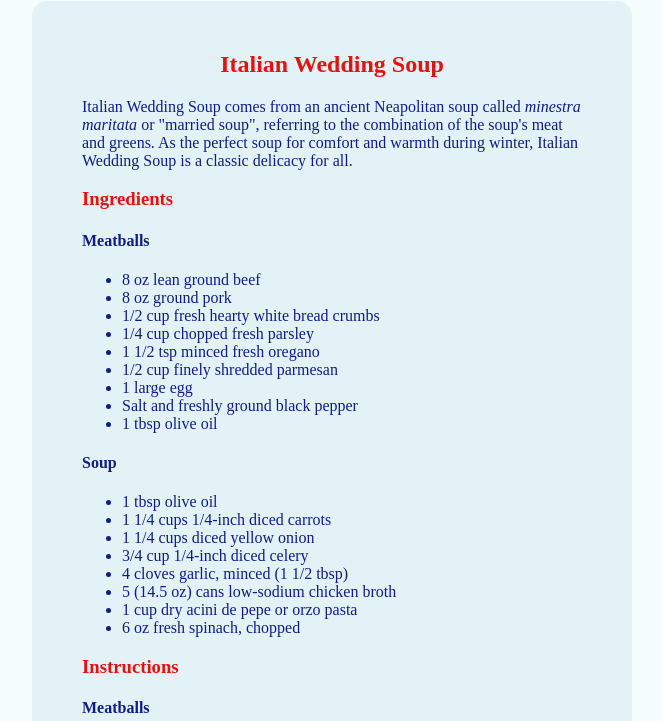
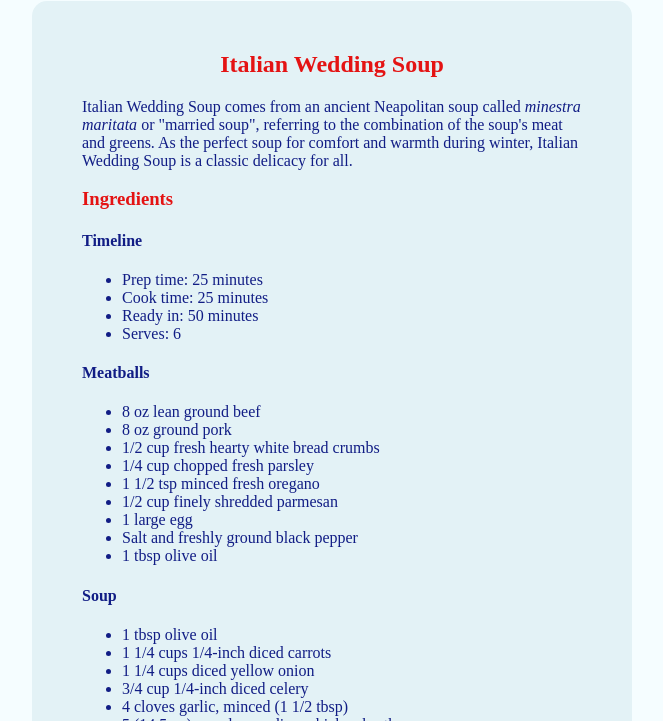
Before and after one commit to seanbros/ifspring2023, a plain HTML site: page recipe/research/index.html in a window 1280 px wide. Shown: the part 79-800 px from the top of the page, without its empty margins (308-971 px from the left). Drawn offline with Linux system fonts and the light colour scheme; a web font is replaced by a local one.

Commit message:
Add files via upload

```diff
--- a/recipe/research/index.html
+++ b/recipe/research/index.html
@@ -14,6 +14,13 @@
 
         <p>Italian Wedding Soup comes from an ancient Neapolitan soup called <i>minestra maritata</i> or "married soup", referring to the combination of the soup's meat and greens. As the perfect soup for comfort and warmth during winter, Italian Wedding Soup is a classic delicacy for all.</p>
         <h3>Ingredients</h3>
+        <h4>Timeline</h4>
+        <ul>
+            <li>Prep time: 25 minutes</li>
+            <li>Cook time: 25 minutes</li>
+            <li>Ready in: 50 minutes</li>
+            <li>Serves: 6</li>
+        </ul>
         <h4>Meatballs</h4>
         <ul>
             <li>8 oz lean ground beef</li>
```
